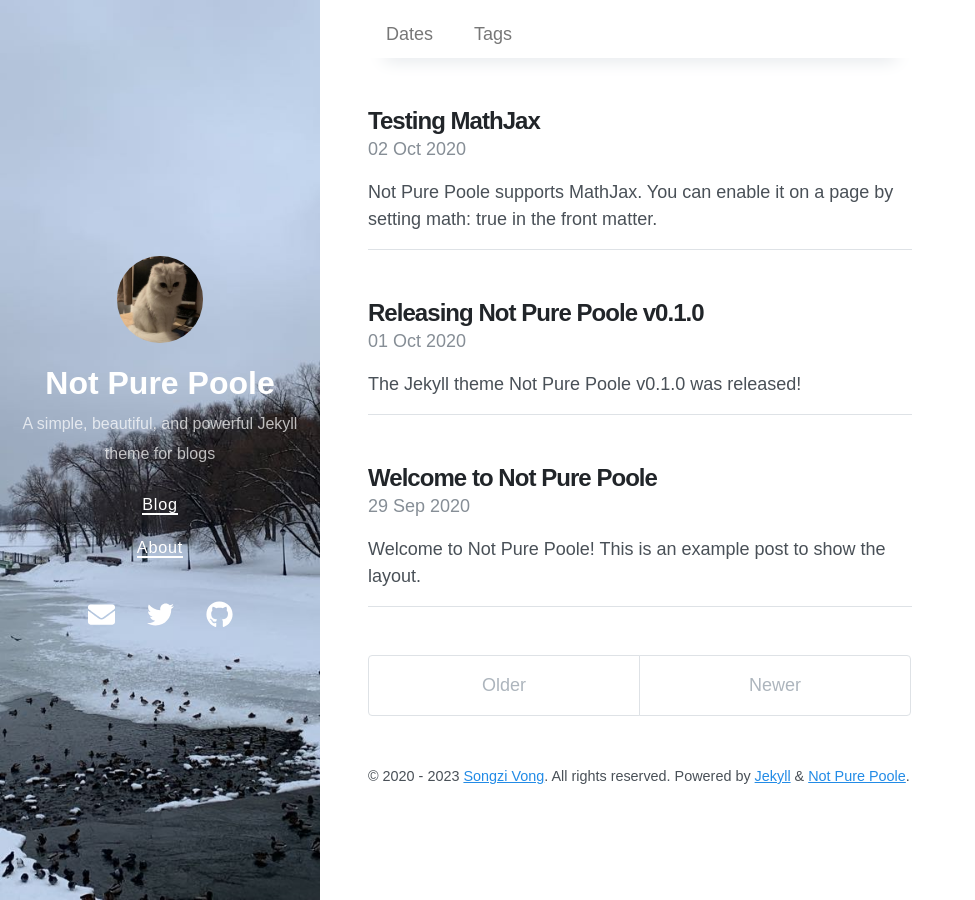
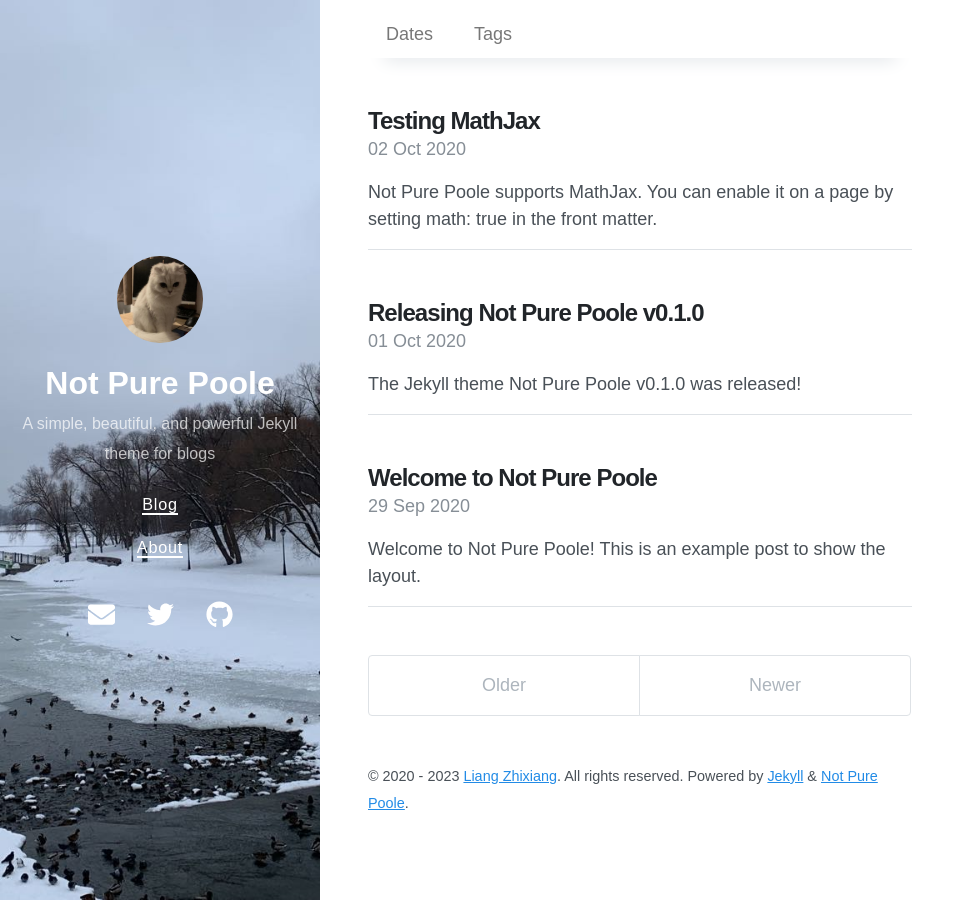
Before and after one commit to lzzzx666/lzzzx666.github.io, a Jekyll site: the page built from index.html, in a window 1280 px wide. Shown: the whole page, without its empty margins (0-975 px from the left). Built offline with Jekyll 4.4.1, drawn with Linux system fonts in a browser that asks for light colours; nearby versions of some CDN libraries; the list of posts is cut into pages by our own code.

Commit message:
Update _config.yml

```diff
--- a/_config.yml
+++ b/_config.yml
@@ -1,7 +1,7 @@
 # Setup
 title: Not Pure Poole
 description: A simple, beautiful, and powerful Jekyll theme for blogs
-url: https://vszhub.github.io
+url: https://lzzzx666.github.io
 avatar: /avatar.jpeg
 paginate: 5
 permalink: pretty
@@ -35,8 +35,8 @@
 social:
   name: Songzi Vong
   links:
-    - https://twitter.com/vszhub
-    - https://github.com/vszhub
+    - https://twitter.com/8AtBGbJUJFHeby6
+    - https://github.com/lzzzx666
 google_site_verification: xxxxx
 lang: en
 
@@ -54,6 +54,6 @@
 
 # Specify the author for blog posts
 author:
-  name: Songzi Vong
-  url: https://github.com/vszhub/
-  email: vszhub@gmail.com
+  name: Liang Zhixiang
+  url: https://github.com/lzzzx666
+  email: 2474771079@qq.com
```
